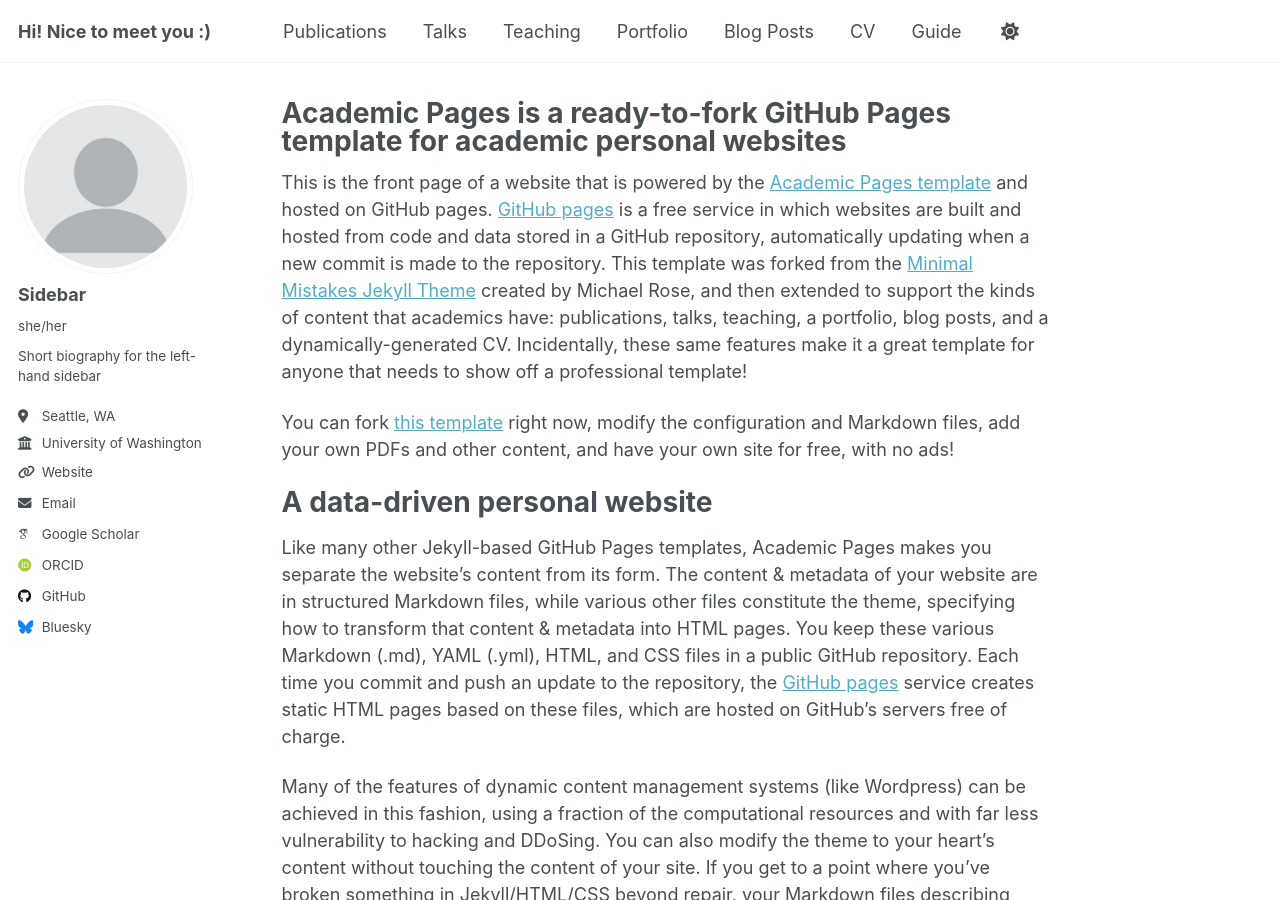
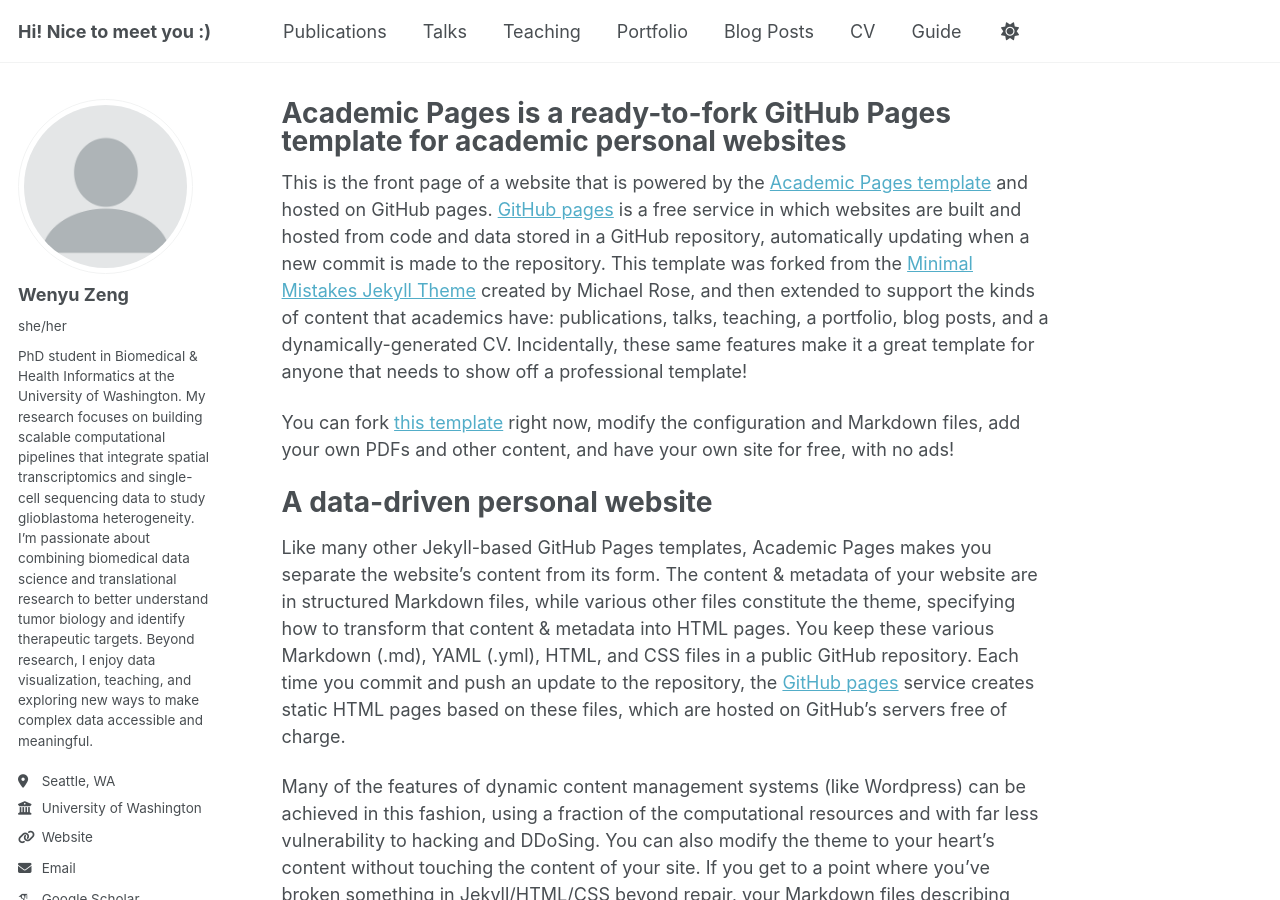
Before and after one commit to wzeng96/wzeng96.github.io, a Jekyll site: the page built from _pages/about.md, in a window 1280 px wide and 900 px high. Built offline with Jekyll 4.4.1, drawn with Linux system fonts in a browser that asks for light colours; some web fonts are replaced; a script that is not in the unit is left out.

Commit message:
Change author name and bio in _config.yml
Updated author information in the config file.

```diff
--- a/_config.yml
+++ b/_config.yml
@@ -24,9 +24,9 @@
 author:
   # Biographic information
   avatar           : "profile.png"
-  name             : "Sidebar"
+  name             : "Wenyu Zeng"
   pronouns         : "she/her"
-  bio              : "Short biography for the left-hand sidebar"
+  bio              : "PhD student in Biomedical & Health Informatics at the University of Washington. My research focuses on building scalable computational pipelines that integrate spatial transcriptomics and single-cell sequencing data to study glioblastoma heterogeneity. I’m passionate about combining biomedical data science and translational research to better understand tumor biology and identify therapeutic targets. Beyond research, I enjoy data visualization, teaching, and exploring new ways to make complex data accessible and meaningful."
   location         : "Seattle, WA"
   employer         : "University of Washington"
   uri              : https://wzeng96.github.io/
@@ -54,7 +54,7 @@
 
   # Social media
   artstation       : # Username
-  bluesky          : "bsky.app" # Replace this with you Bluesky username
+  bluesky          : # "bsky.app" # Replace this with you Bluesky username
   facebook         : # Username
   flickr           : # Username
   foursquare       : # Username
```
